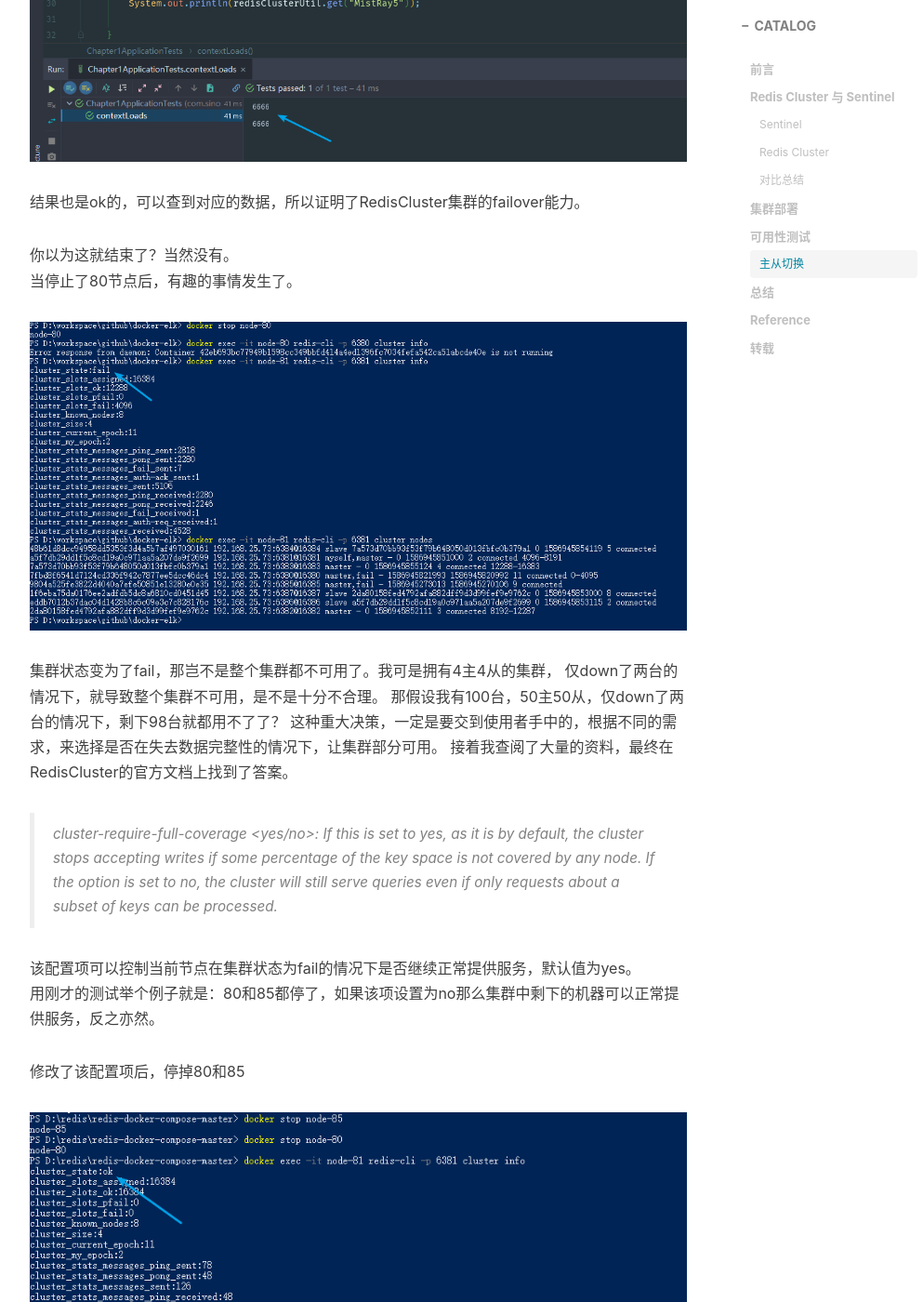
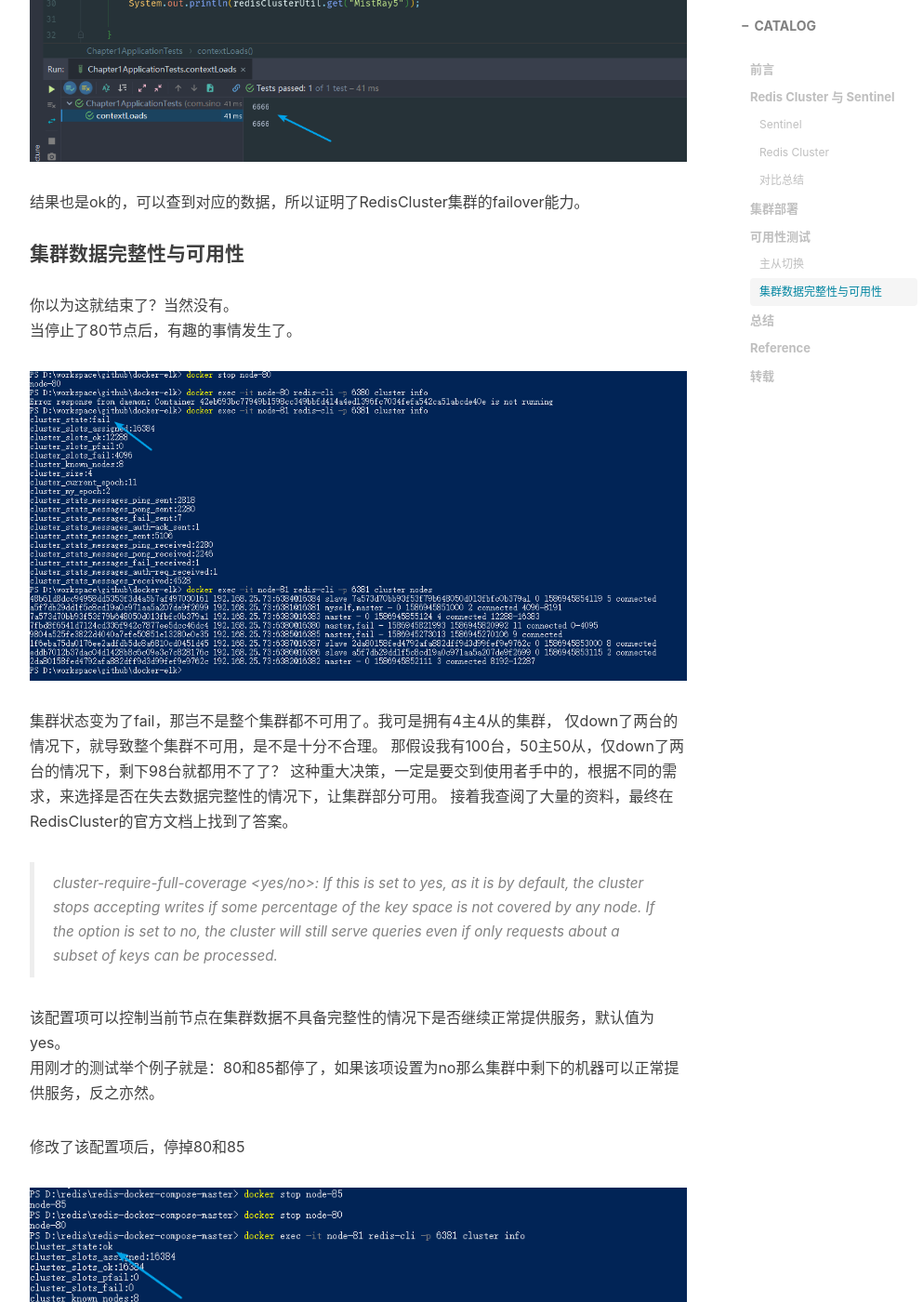
Before and after one commit to MistRay/mistray.github.io, a Jekyll site: the page built from _posts/2020-04-15-RedisCluster集群功能测试与踩坑分享.md, in a window 1280 px wide and 1400 px high, scrolled down 5495 px. Shown: the whole window at 93% size, without its empty margins (233-1226 px from the left). Built offline with Jekyll 4.4.1, drawn with Linux system fonts in a browser that asks for light colours; nearby versions of some CDN libraries; comment, search, counter and statistics services are not loaded; some of the changed text lies outside the part shown.

Commit message:
完善内容

```diff
--- a/_posts/2020-04-15-RedisCluster集群功能测试与踩坑分享.md
+++ b/_posts/2020-04-15-RedisCluster集群功能测试与踩坑分享.md
@@ -104,6 +104,7 @@
 
 结果也是ok的，可以查到对应的数据，所以证明了RedisCluster集群的failover能力。
 
+#### 集群数据完整性与可用性
 你以为这就结束了？当然没有。
 当停止了80节点后，有趣的事情发生了。
 
@@ -119,7 +120,7 @@
 the cluster stops accepting writes if some percentage of the key space is not covered by any node.
 If the option is set to no, the cluster will still serve queries even if only requests about a subset of keys can be processed.
 
-该配置项可以控制当前节点在集群状态为fail的情况下是否继续正常提供服务，默认值为yes。
+该配置项可以控制当前节点在集群数据不具备完整性的情况下是否继续正常提供服务，默认值为yes。
 用刚才的测试举个例子就是：80和85都停了，如果该项设置为no那么集群中剩下的机器可以正常提供服务，反之亦然。
 
 修改了该配置项后，停掉80和85
@@ -127,6 +128,12 @@
 ![停掉80和85后](/img/post_img/post_2020_04_15_08停掉80和85后.png)
 
 可以看出，集群的状态并没有变成fail，依然是ok。
+
+![设置为no客户端反馈](/img/post_img/post_2020_04_15_09设置为no客户端反馈.png)
+
+由之前的测试内容可以看出，MistRay1和MistRay5的key会路由到80/85的主从之中，所以我们在停掉80/85后，
+对插入的其他key进行操作，由上图测试结果可知，客户端是可以对集群内健康的分片进行操作。
+
 
 ## 总结
 RedisCluster高可用有两种模式，当`cluster-require-full-coverage`设置为yes时，只要集群不具备数据完整性，
```
Also changed, not shown: img/post_img/post_2020_04_15_09设置为no客户端反馈.png (added).
